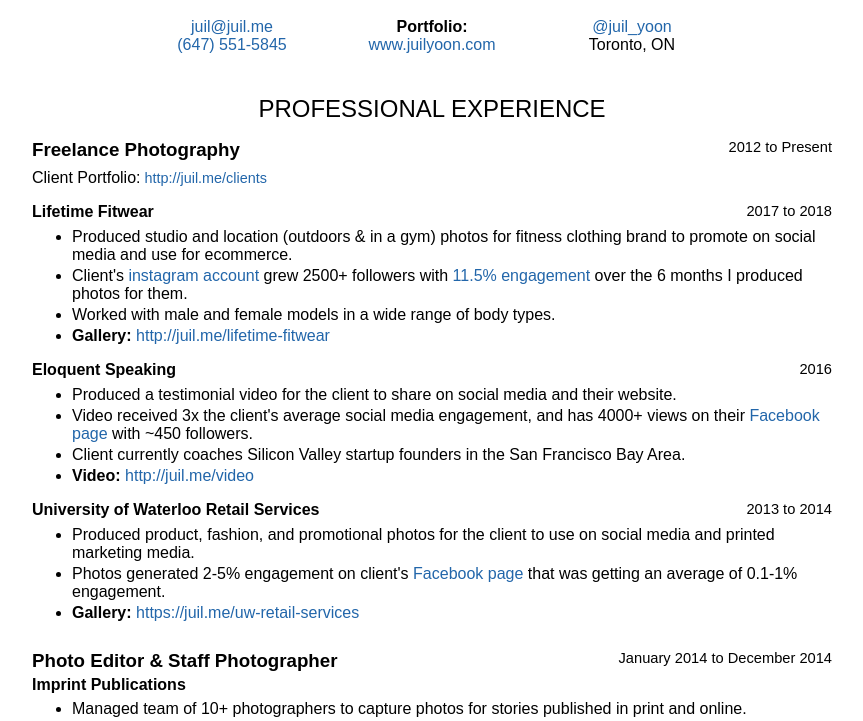
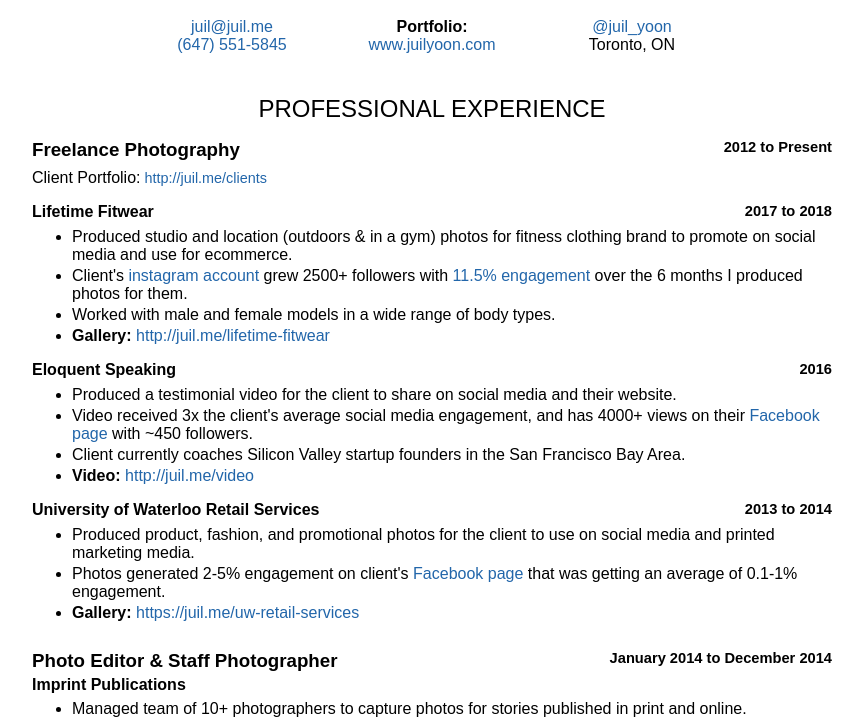
Before and after one commit to juil/resume, a plain HTML site: page index.html in a window 1280 px wide. Shown: the part 77-798 px from the top of the page, without its empty margins (208-1071 px from the left). Drawn offline with Linux system fonts and the light colour scheme.

Commit message:
Put weight back into dates.

```diff
--- a/resume.css
+++ b/resume.css
@@ -70,7 +70,7 @@ h5 {
 
 .date {
   float: right;
-  font-weight: 400;
+  /* font-weight: 400; */
   font-size: 11pt;
 }
 
```
